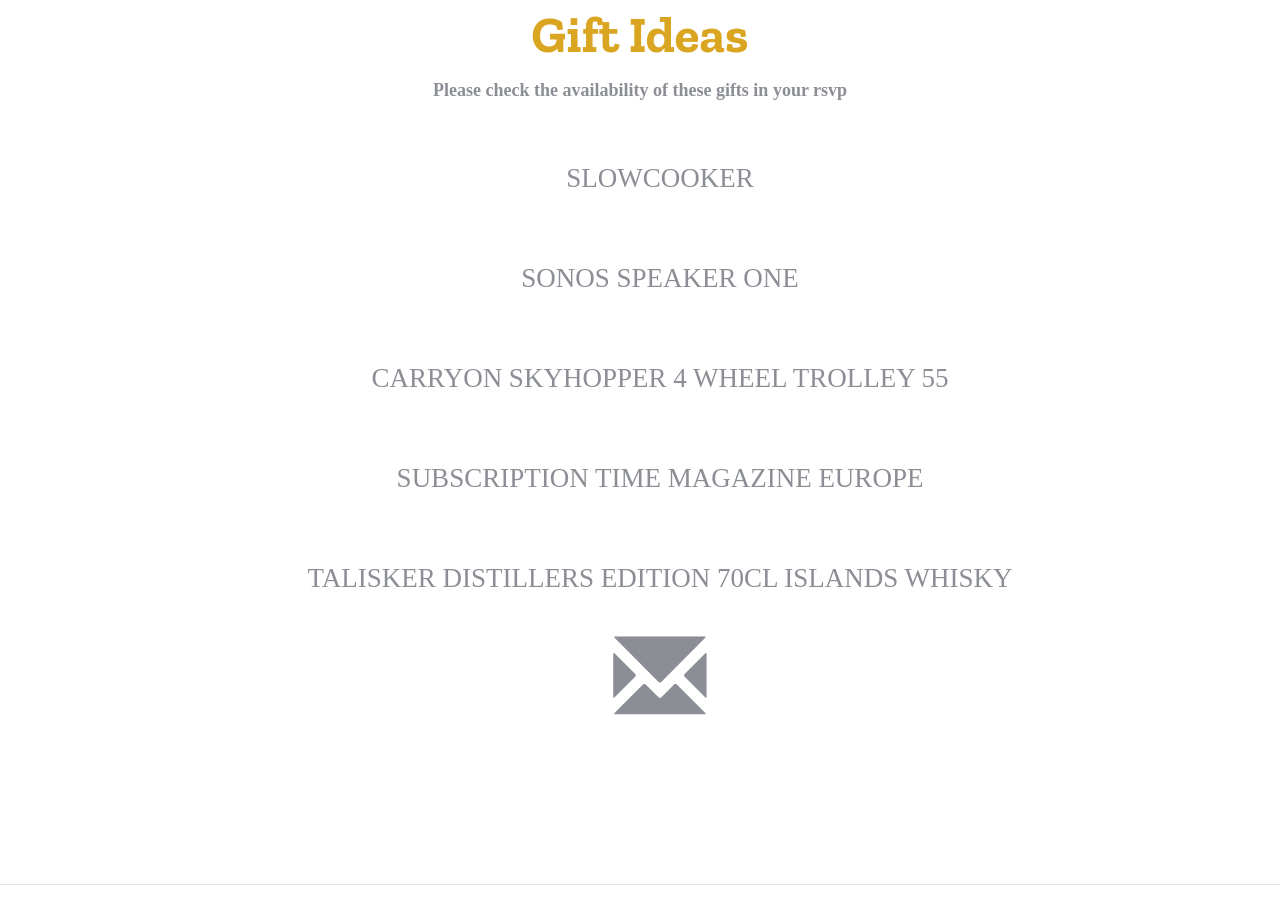
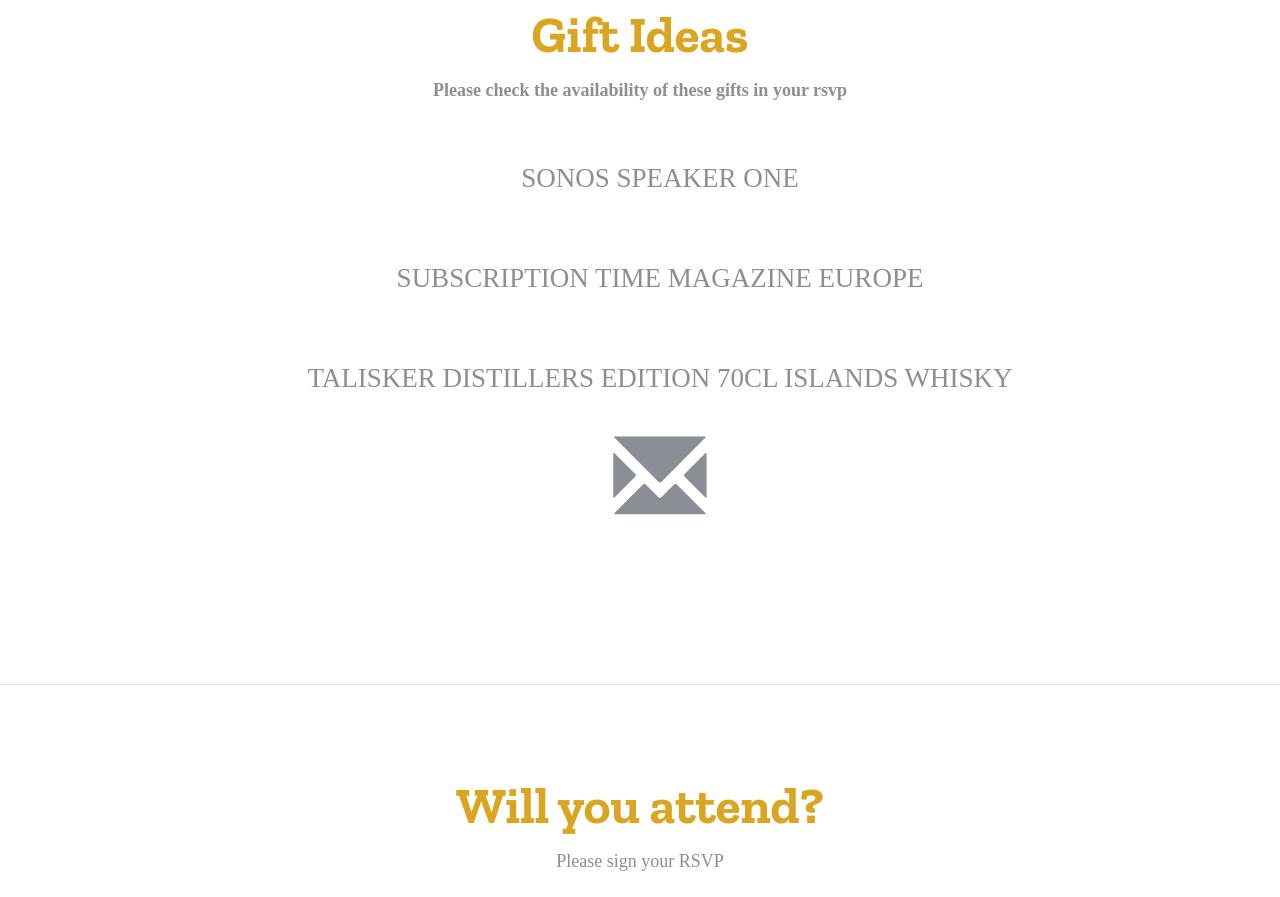
Before and after one commit to maikelmarkx/wedding, a website: page index.html in a window 1280 px wide. Shown: the part 5140-6037 px from the top of the page. Drawn offline with nearby package versions, Linux system fonts and the light colour scheme; a web font is replaced by a local one.

Commit message:
Gift list update

```diff
--- a/index.html
+++ b/index.html
@@ -317,9 +317,7 @@
             <h2 class="mt0 mb10 probootstrap-animate">Gift Ideas</h2>
               <p> <b>Please check the availability of these gifts in your rsvp</b></p>
             <ul>
-                <li>Slowcooker </li><br>
                 <li>Sonos speaker ONE </li><br>
-                <li>CarryOn Skyhopper 4 Wheel Trolley 55 </li><br>
                 <li>Subscription Time Magazine Europe </li><br>
                 <li>Talisker Distillers Edition 70cl Islands Whisky </li><br>
                 <span class="glyphicon glyphicon-envelope" STYLE="font-size: 70pt"></span>
```
